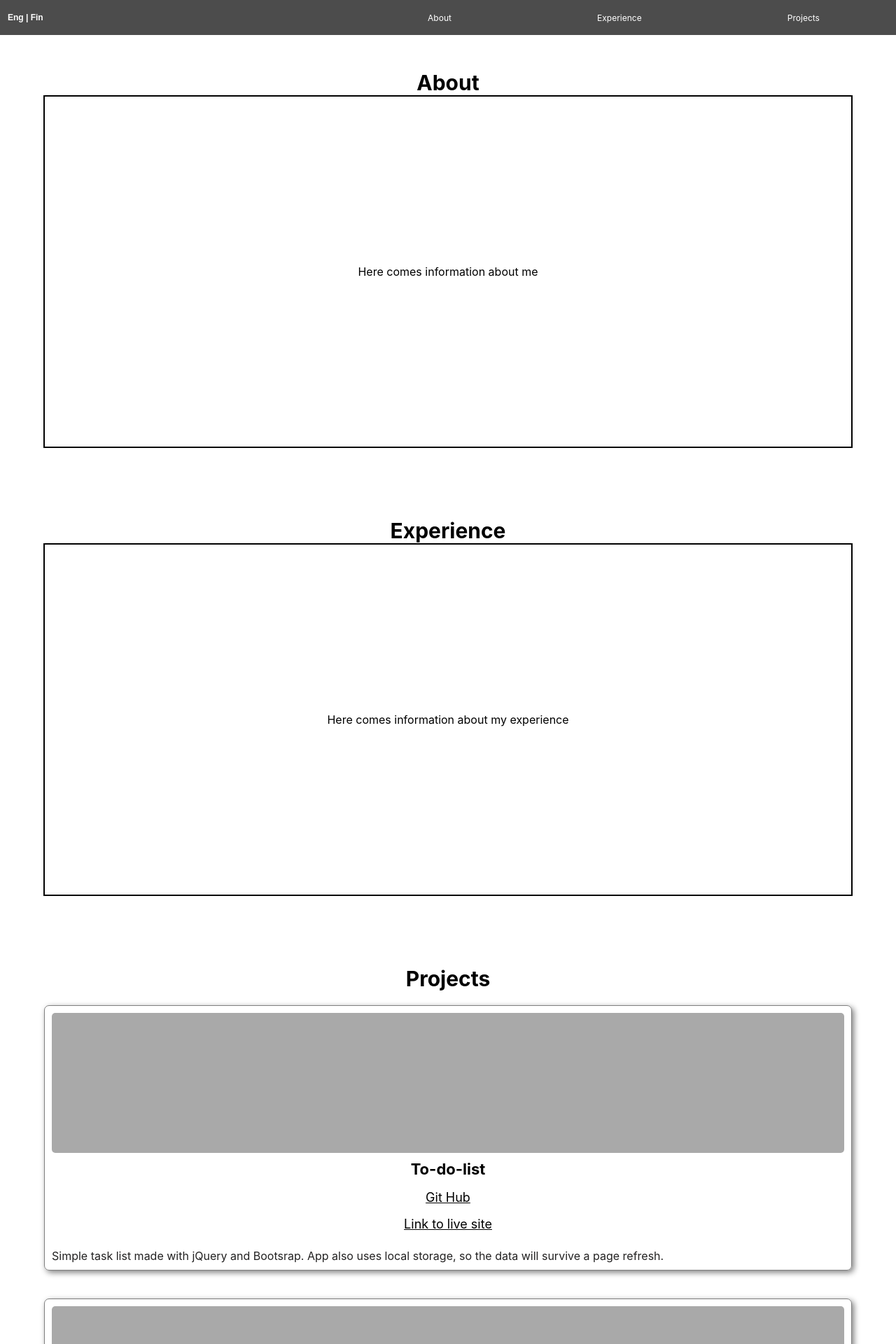
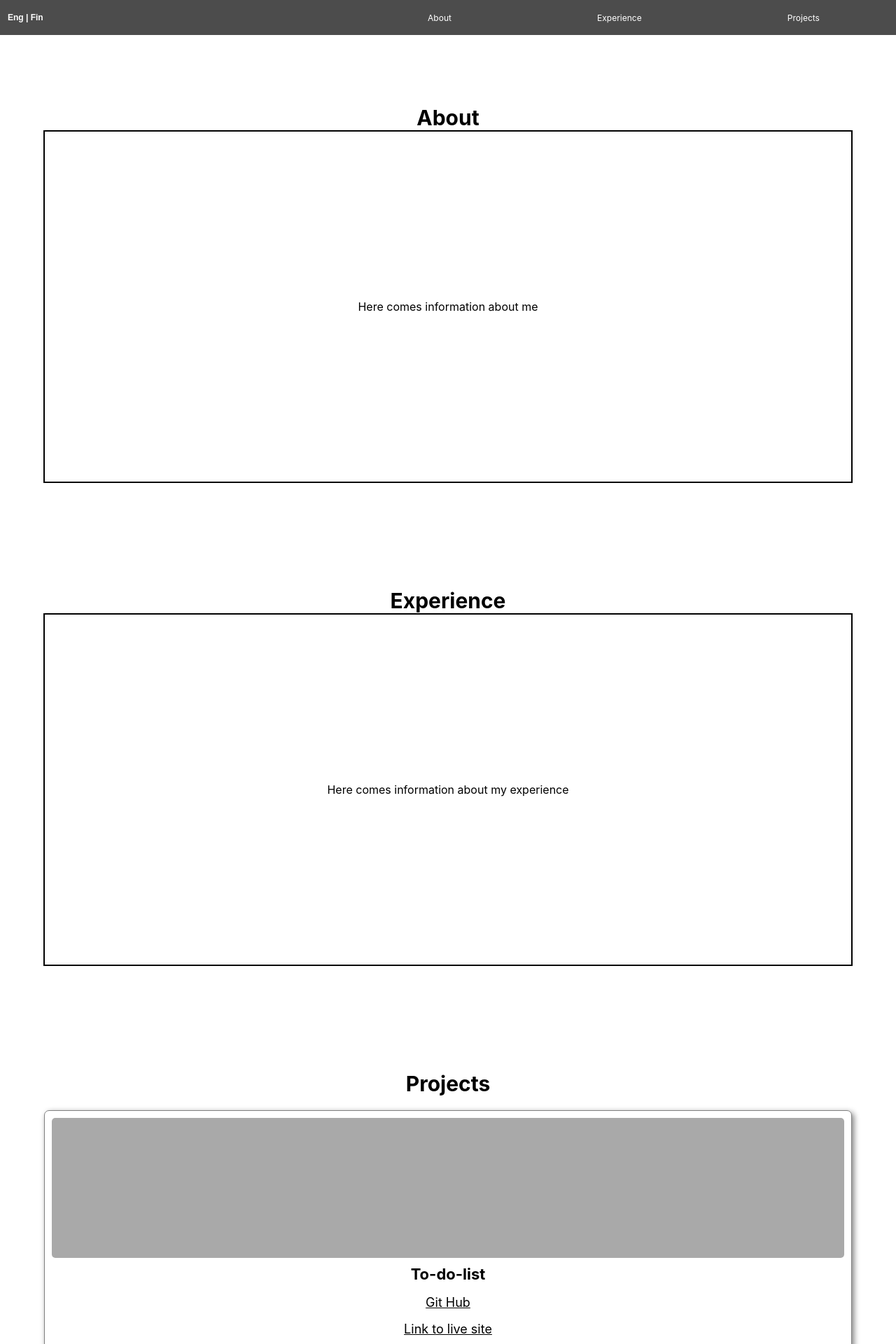
Before and after one commit to Konstanenonen/personal-website, a React (Create React App) app: page / in a window 1280 px wide. Shown: the top 1920 px of the page at 70% size. Built offline with nearby package versions, Linux system fonts and the light colour scheme.

Commit message:
Made the navbar-links to work. Some improvements to project texts

```diff
--- a/src/components/Main.jsx
+++ b/src/components/Main.jsx
@@ -17,11 +17,11 @@ function Main(props) {
 
   return (
     <main className="main--container">
-      <h2>{props.language[0]}</h2>
+      <h2 id="about">{props.language[0]}</h2>
       <div className="placeHolderArea">{props.language[3]}</div>
-      <h2>{props.language[1]}</h2>
+      <h2 id="experience">{props.language[1]}</h2>
       <div className="placeHolderArea">{props.language[4]}</div>
-      <h2>{props.language[2]}</h2>
+      <h2 id="projects">{props.language[2]}</h2>
       {projects}
     </main>
   );
--- a/src/components/Navbar.jsx
+++ b/src/components/Navbar.jsx
@@ -7,9 +7,9 @@ function Navbar(props) {
     <nav className="nav--container">
       <button type="button" onClick={props.handleClick}>Eng | Fin</button>
       <ul>
-        <li>{props.language[0]}</li>
-        <li>{props.language[1]}</li>
-        <li>{props.language[2]}</li>
+        <li><a href="#about">{props.language[0]}</a></li>
+        <li><a href="#experience">{props.language[1]}</a></li>
+        <li><a href="#projects">{props.language[2]}</a></li>
       </ul>
     </nav>
   );
--- a/src/index.scss
+++ b/src/index.scss
@@ -54,6 +54,11 @@ body {
   button:focus {
     color:white;
   }
+
+  a {
+    color: white;
+    text-decoration: none;
+  }
 }
 
 .main--container {
@@ -64,6 +69,7 @@ body {
   justify-content: center;
 
   h2 {
+    padding-top: 50px;
     font-size: 30px;
   }
 
@@ -100,7 +106,7 @@ body {
   p {
     color: black;
     padding: 5px 5px 10px 10px;
-    color: rgb(34, 33, 33);
+    color: rgb(71, 69, 69);
     margin-top: 10px;
   }
 
--- a/src/languages.js
+++ b/src/languages.js
@@ -19,7 +19,7 @@ const languages = {
         gitHub: 'https://github.com/Konstanenonen/To-Do-List-jQuery',
         link: 'https://objective-bhabha-b57a39.netlify.app/',
         linkName: 'Link to live site',
-        about: 'Simple task list made with jQuery and Bootsrap. App also uses local storage, so the data will survive a page refresh.',
+        about: 'Simple task list made with jQuery and Bootsrap. App also uses Local Storage, so the data will survive a page refresh.',
       },
       {
         name: 'Global Corona Statistics App',
@@ -53,14 +53,14 @@ const languages = {
         gitHub: 'https://github.com/Konstanenonen/To-Do-List-jQuery',
         link: 'https://objective-bhabha-b57a39.netlify.app/',
         linkName: 'Linkki toimivalle sivulle',
-        about: 'Yksinkertainen tehtävälista tehty jQuerya ja bootsrappia hyödyntäen. Toteutuksessa on myös käytetty local storage, joten sovellus on sivun päivittämisen kestävä',
+        about: 'Yksinkertainen tehtävälista tehty jQuerya ja bootsrappia hyödyntäen. Toteutuksessa on myös käytetty Local Storagea, joten sovellus on sivun päivittämisen kestävä.',
       },
       {
         name: 'Koronatilanne sovellus',
         gitHub: 'https://github.com/Konstanenonen/Global-Corona-Statistics-App',
         link: 'https://gallant-wescoff-74ee5c.netlify.app/',
         linkName: 'Linkki toimivalle sivulle',
-        about: 'Sovellus, jolla voi hakea tietoa eri maiden pandemiatilanteen tuoreimmista luvuista.',
+        about: 'Sovellus, jolla voi hakea tietoa eri maiden pandemiatilanteen tuoreimmista luvuista. Tietoa sovellus hakee api-rajapinnasta: "https://api.covid19api.com/".',
       },
     ],
     footerItems: [
```
